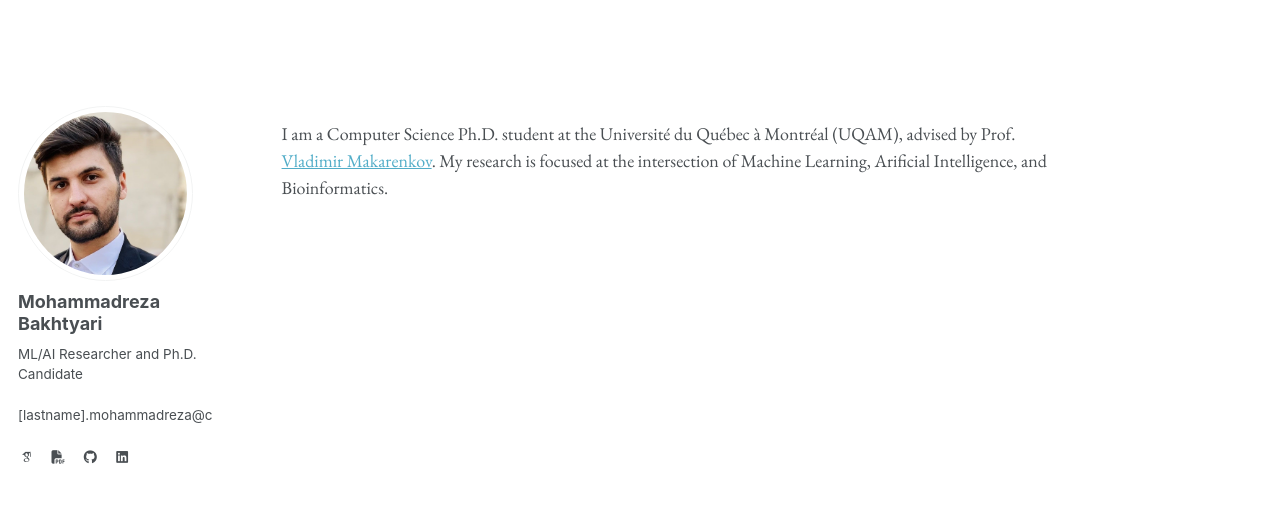
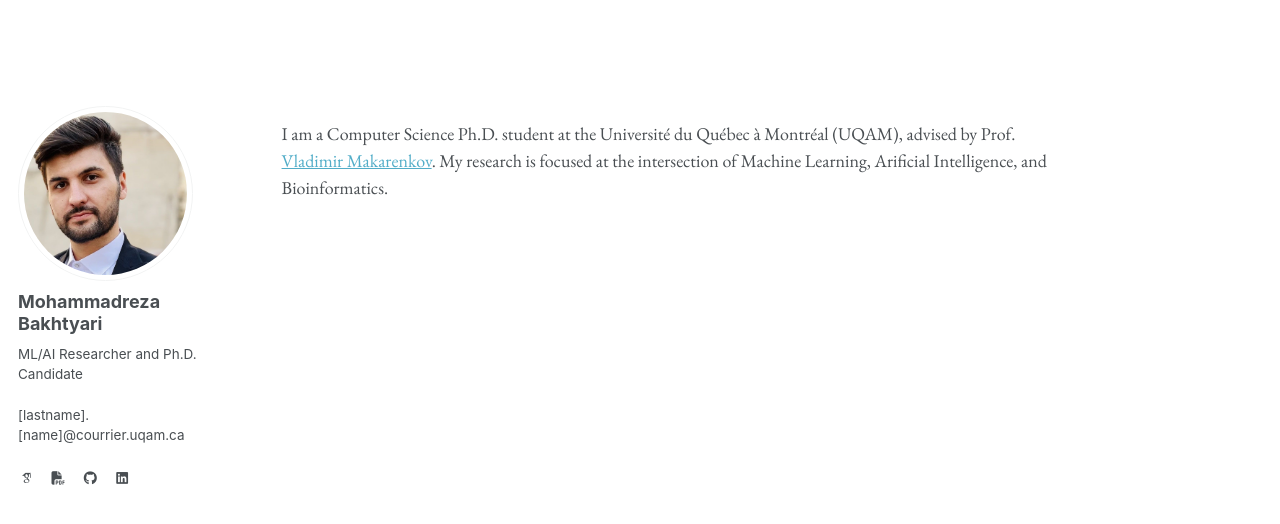
Before and after one commit to mrbakhtyari/mrbakhtyari.github.io, a Jekyll site: the page built from _pages/about.md, in a window 1280 px wide. Shown: the top 524 px of the page. Built offline with Jekyll 4.4.1, drawn with Linux system fonts in a browser that asks for light colours; some web fonts are replaced.

Commit message:
chore: Update author email format in config.

```diff
--- a/_config.yml
+++ b/_config.yml
@@ -30,7 +30,7 @@ author:
   location         : "Canada"
   employer         : "Université du Québec à Montréal"
   uri              : "/files/cv.pdf" # Link to your CV PDF
-  email            : "[lastname].mohammadreza@courrier.uqam.ca"
+  email            : "[lastname].[name]@courrier.uqam.ca"
 
   # Academic websites
   academia         : # URL
```
